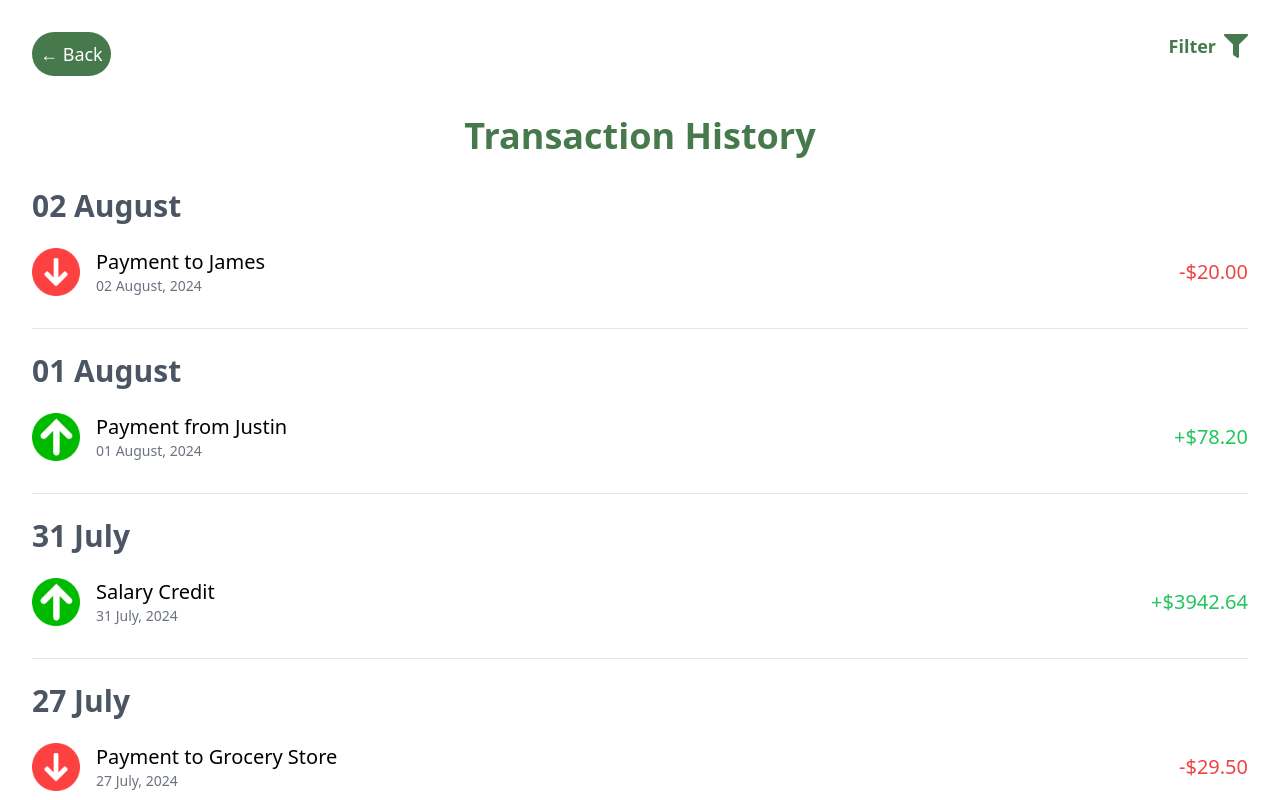
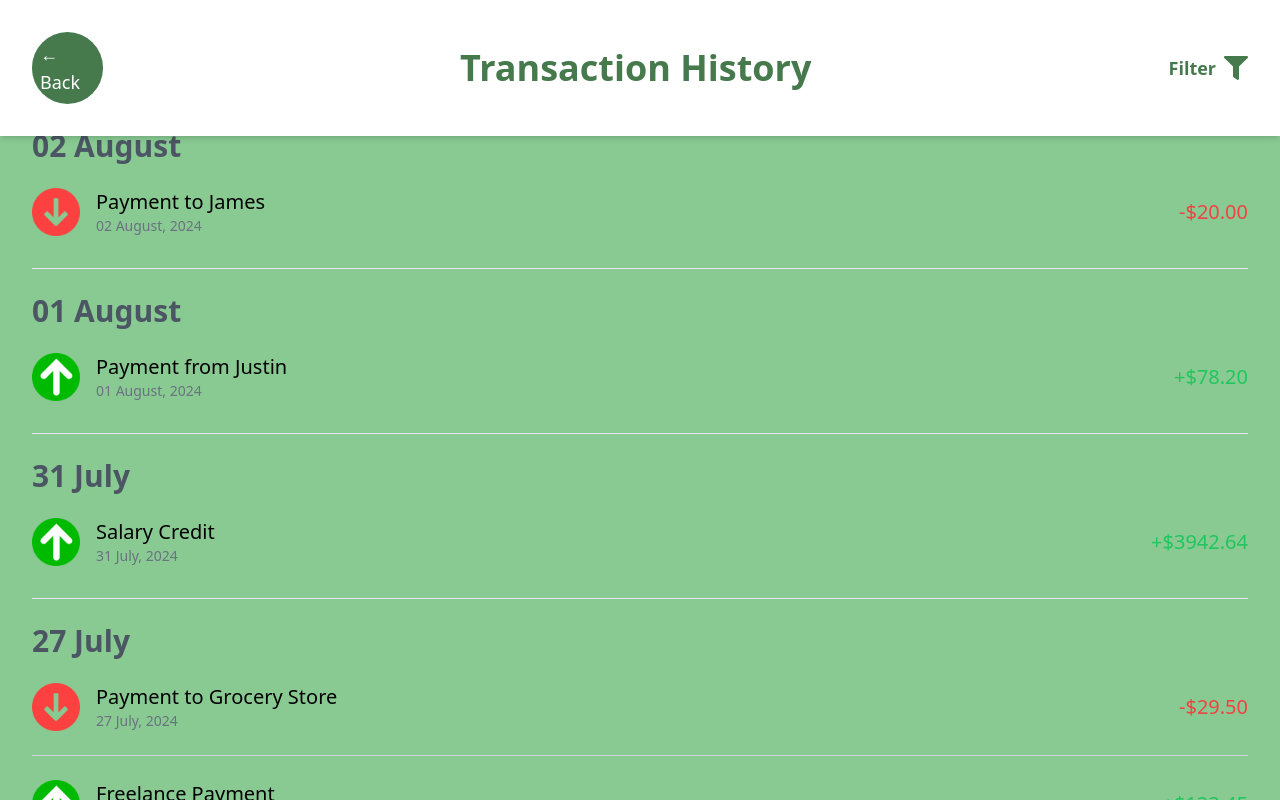
Before and after one commit to Kevaunjh/Wallet_Application, a React (Create React App) app: page /RecentTransactions in a window 1280 px wide. Built offline with nearby package versions, Linux system fonts and the light colour scheme.

Commit message:
Fixes for recent ransactions

```diff
--- a/src/RecentTransactions.js
+++ b/src/RecentTransactions.js
@@ -6,35 +6,30 @@ import arrowDown from './images/arrowdown.png';
 import transactions from './Transactiondata';
 
 const RecentTransactions = () => {
-  const [filter, setFilter] = useState('all'); // State for selected filter
-  const [isFilterOpen, setIsFilterOpen] = useState(false); // State to toggle filter dropdown
+  const [filter, setFilter] = useState('all');
+  const [isFilterOpen, setIsFilterOpen] = useState(false);
 
-  // Determine the arrow image based on the amount
   const getArrowImage = (amount) => {
     return amount.startsWith('+') ? arrowUp : arrowDown;
   };
 
-  // Determine the color of the amount based on the sign
   const getAmountColor = (amount) => {
     return amount.startsWith('+') ? 'text-green-500' : 'text-red-500';
   };
 
-  // Toggle the filter dropdown
   const handleFilterClick = () => {
     setIsFilterOpen(!isFilterOpen);
   };
 
-  // Set the selected filter and close the dropdown
   const handleFilterSelect = (e) => {
     setFilter(e.target.value);
     setIsFilterOpen(false); // Close the filter dropdown after selection
   };
 
-  // Render transactions for a specific date
   const renderTransactionsForDate = (date) => {
     const transactionsForDate = transactions
-      .filter((transaction) => transaction.date === date) // Filter transactions by date
-      .sort((a, b) => new Date(b.date) - new Date(a.date)); // Sort in reverse chronological order
+      .filter((transaction) => transaction.date === date)
+      .sort((a, b) => new Date(b.date) - new Date(a.date)); // Reverse chronological order
 
     return (
       <div className="space-y-4 text-black">
@@ -44,7 +39,7 @@ const RecentTransactions = () => {
         ) : (
           transactionsForDate.map((transaction, index) => (
             <React.Fragment key={transaction.id}>
-              {index > 0 && <hr className="my-4 border-gray-300" />} {/* Horizontal line between transactions */}
+              {index > 0 && <hr className="my-4 border-gray-300" />}
               <div className="flex items-center py-2">
                 <img
                   src={getArrowImage(transaction.amount)}
@@ -68,12 +63,10 @@ const RecentTransactions = () => {
     );
   };
 
-  // Extract unique dates from the transactions
   const uniqueDates = [
     ...new Set(transactions.map((transaction) => transaction.date)),
   ];
 
-  // Filter transactions based on the selected filter
   const filteredTransactions = uniqueDates.filter((date) => {
     const now = new Date();
     const transactionDate = new Date(
@@ -109,35 +102,24 @@ const RecentTransactions = () => {
   });
 
   return (
-    <div className="bg-[#88ca92] min-h-screen flex flex-col items-center 2xl:p-2 overflow-hidden relative">
-      {/* Main container with background color */}
+    <div className="bg-[#88ca92] min-h-screen flex flex-col items-center 2xl:p-2 overflow-hidden relative"> {/* Prevent main container from scrolling */}
       <Link
         to="/Main"
         className="hidden 2xl:block absolute top-10 left-10 text-black text-lg bg-white px-3 py-1 rounded-md shadow-md border-black border-2 z-10"
       >
         ← Back
       </Link>
-      <div
-        className="bg-white 2xl:shadow-2xl w-full h-full 2xl:min-h-[700px] fixed top-0 left-0 2xl:static p-8 overflow-hidden 2xl:overflow-auto 2xl:shadow-black 2xl:border-black 2xl:border-2
-        2xl:rounded-3xl
-        rounded-none
-        2xl:max-w-3xl
-        2xl:max-h-[96vh] relative"
-        style={{ scrollbarWidth: 'none' }}
-      >
-        <div className="w-full flex justify-between md:mb-4">
+      {/* Fixed Header Container */}
+      <div className="bg-white fixed top-0 left-0 right-0 z-20 p-8 shadow-md flex justify-between items-center">
         <Link
           to="/Main"
-            className="text-lg rounded-full p-2 bg-[#467a4d] text-white 2xl:hidden"
+          className="text-lg rounded-full p-2 bg-[#467a4d] text-white"
         >
           &larr; Back
         </Link>
-        </div>
-        <div className="flex items-center justify-between">
-          <h1 className="text-4xl font-bold text-[#467a4d] text-center w-full mt-6 mb-8">
+        <h1 className="text-4xl font-bold text-[#467a4d] text-center w-full">
           Transaction History
         </h1>
-          <div className="absolute right-8 top-8">
         <div className="relative">
           <div className="flex items-center">
             <span className="text-lg font-bold text-[#467a4d] mr-2">
@@ -169,16 +151,15 @@ const RecentTransactions = () => {
           </div>
         </div>
       </div>
-        </div>
 
+      {/* Scrollable Transactions Container */}
+      <div className="overflow-y-auto h-[calc(100vh-120px)] mt-32 w-full px-8"> {/* Adjust height and add top margin */}
         {filteredTransactions.length === 0 ? (
           <p className="text-lg text-gray-500 text-center mt-4">
             No recent transactions from this time period
           </p>
         ) : (
-          <div className="overflow-y-auto h-[calc(100vh-150px)]">
-            {/* Scrollable transactions */}
-            {filteredTransactions
+          filteredTransactions
             .sort(
               (a, b) =>
                 new Date(
@@ -193,8 +174,7 @@ const RecentTransactions = () => {
                 {renderTransactionsForDate(date)}
                 <hr className="my-6" />
               </React.Fragment>
-              ))}
-          </div>
+            ))
         )}
       </div>
     </div>
```
Lines whose indentation alone changed are shown as unchanged.
